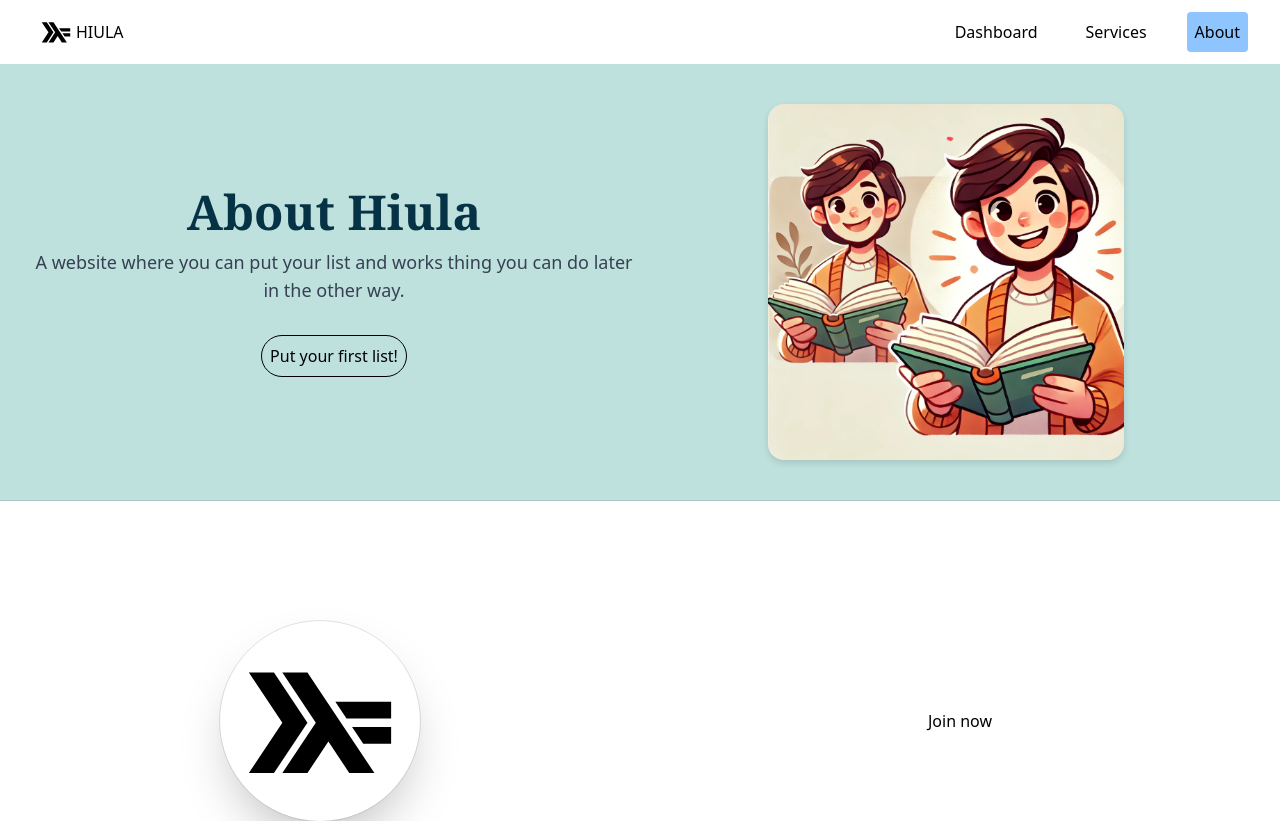
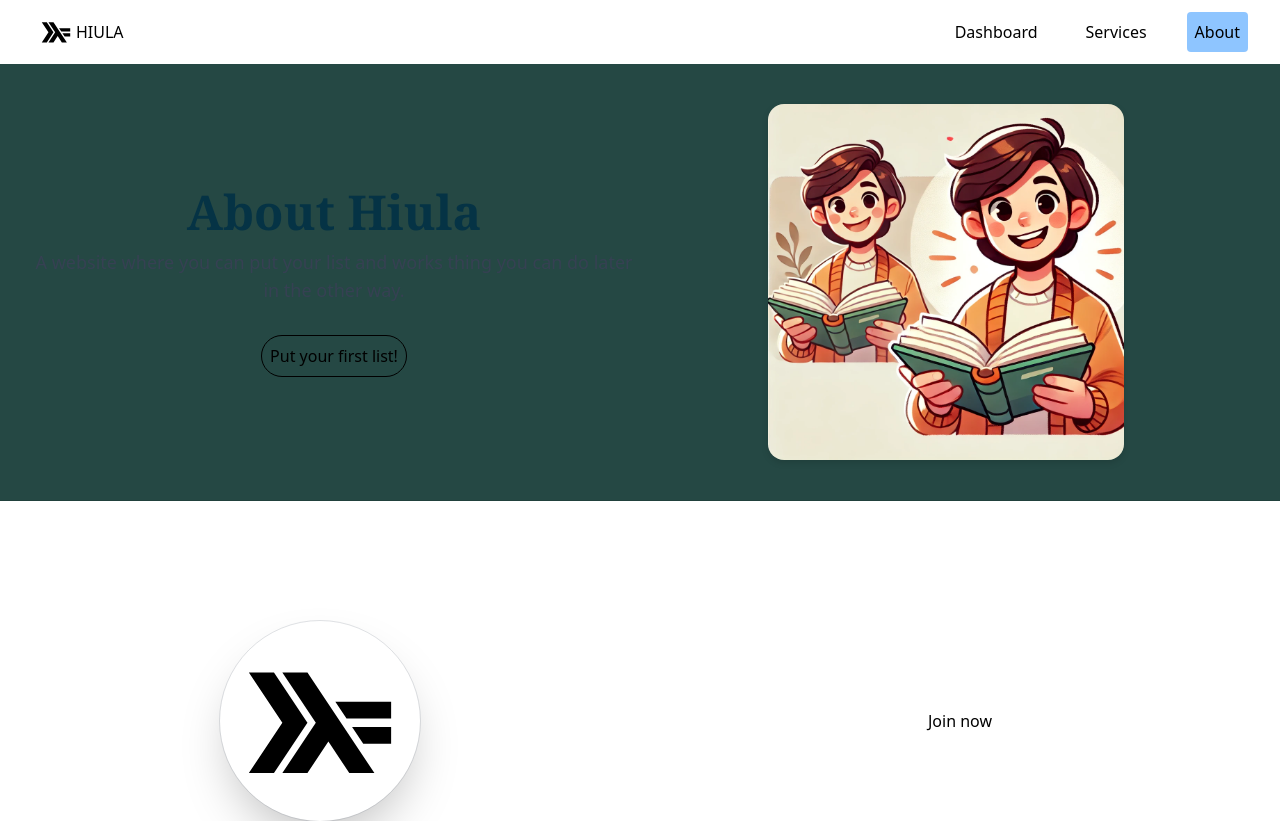
Before and after one commit to I-Kail-I/HUILA, a Next.js app in the folder huila/: page /about in a window 1280 px wide. Shown: the top 821 px of the page. Built offline with nearby package versions, Linux system fonts and the light colour scheme.

Commit message:
Navbar JSX 1. Changing the navbar flow as fixed from previously a sticky
Home, Dashboard JSX
1. Changing the bodt PT as 16 so the navbar won't collapse to the main content

```diff
--- a/huila/src/app/about/page.jsx
+++ b/huila/src/app/about/page.jsx
@@ -21,7 +21,7 @@ export default function AboutUs() {
   }, []);
 
   return (
-    <div className="min-h-screen">
+    <div className="min-h-screen pt-16 bg-black">
       <section className="intro h-full w-full flex justify-center items-center bg-[#5eb5ab]/40 px-7 py-10 border-b border-black/10">
         <div className="w-full flex flex-col justify-center text-center ">
           <h1 className="text-5xl font-bold font-serif text-cyan-950">
--- a/huila/src/app/page.jsx
+++ b/huila/src/app/page.jsx
@@ -378,7 +378,7 @@ export default function Home() {
   }, [widthWindow]);
 
   return (
-    <div className="homeContainer min-h-screen">
+    <div className="homeContainer min-h-screen pt-16">
       <section className="header flex flex-col lg:flex-row justify-center items-center lg:text-start text-center lg:items-start mt-25 mx-10 gap-15">
         <div className="leftContainer flex flex-col order-1 lg:order-1 lg:mr-8 gap-y-8 md:items-center sm:items-center">
           <h1 className="font-bold text-2xl lg:text-5xl lg:font-semibold md:text-3xl sm:text-3xl text-pretty">
--- a/huila/src/components/navbar.jsx
+++ b/huila/src/components/navbar.jsx
@@ -17,7 +17,7 @@ export function Navbar() {
   const path = usePathname();
 
   return (
-    <nav className="bg-white sticky top-0 z-10">
+    <nav className="bg-white fixed top-0 z-10 w-screen">
       <div className="max-w-7xl mx-auto px-4 sm:px-6 lg:px-8">
         <div className="flex items-center justify-between h-16">
           {/* Logo */}
```
